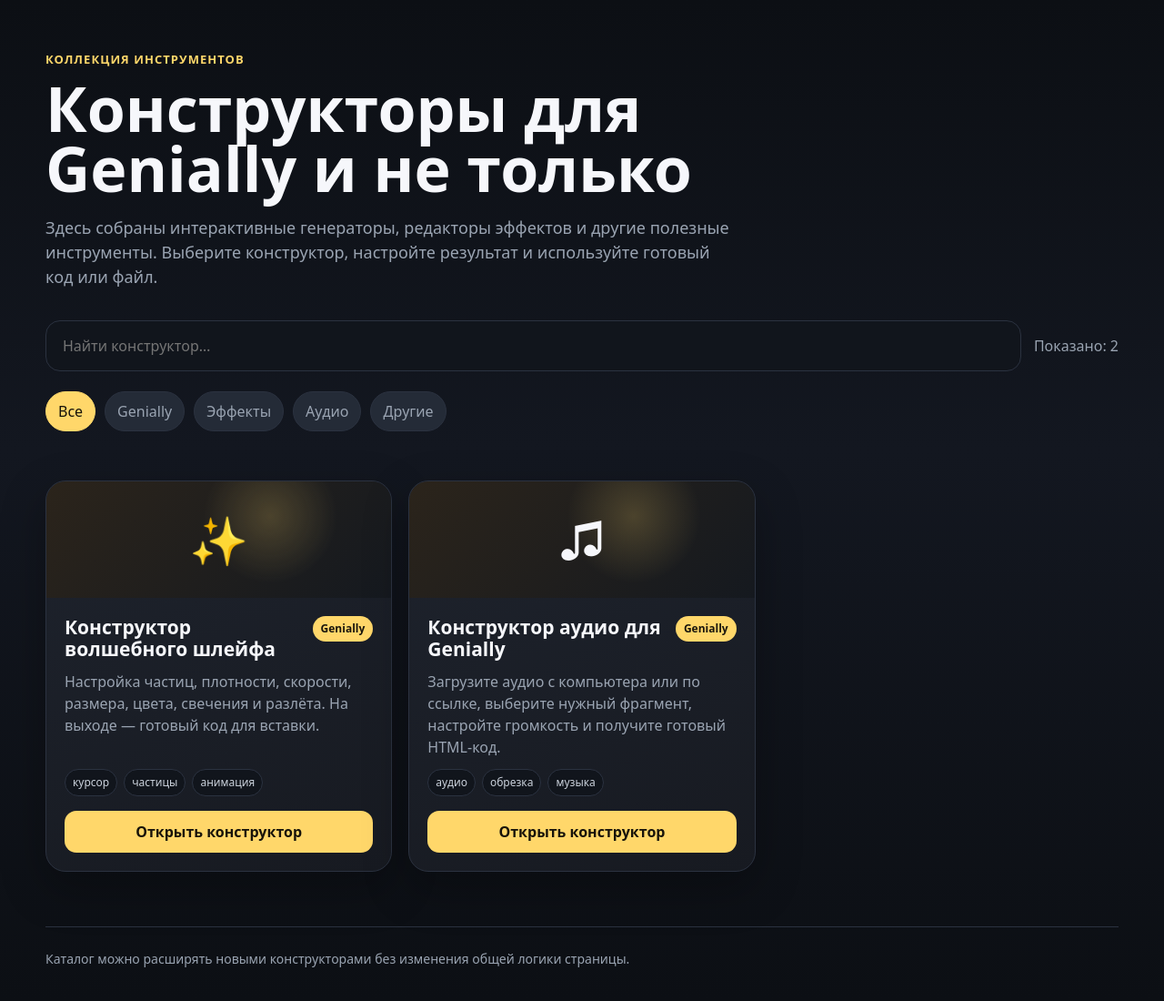
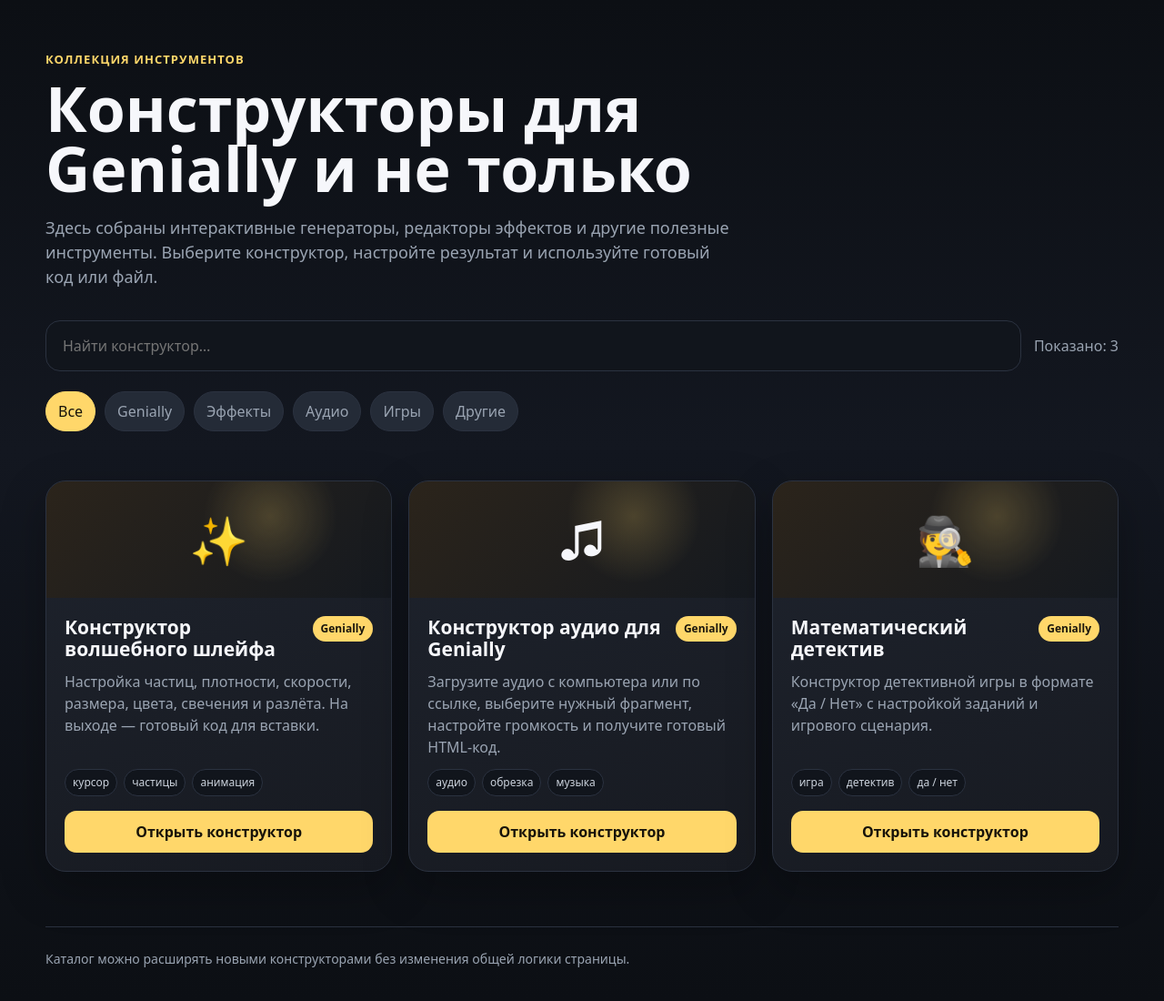
Before and after one commit to marianikitina0603-del/konstruktor, a plain HTML site: page index.html in a window 1280 px wide. Shown: the whole page at 91% size. Drawn offline with Linux system fonts and the light colour scheme.

Commit message:
Add mathematical detective constructor to catalog

```diff
--- a/index.html
+++ b/index.html
@@ -56,6 +56,7 @@
         <button class="filter" data-filter="genially">Genially</button>
         <button class="filter" data-filter="effects">Эффекты</button>
         <button class="filter" data-filter="audio">Аудио</button>
+        <button class="filter" data-filter="games">Игры</button>
         <button class="filter" data-filter="other">Другие</button>
       </div>
     </header>
@@ -85,6 +86,19 @@
             <p class="desc">Загрузите аудио с компьютера или по ссылке, выберите нужный фрагмент, настройте громкость и получите готовый HTML-код.</p>
             <div class="tags"><span class="tag">аудио</span><span class="tag">обрезка</span><span class="tag">музыка</span></div>
             <a class="open" href="constructors/audio-genially.html">Открыть конструктор</a>
+          </div>
+        </article>
+
+        <article class="card" data-category="genially games" data-search="математический детектив yes or no да нет игра genially конструктор вопросы расследование">
+          <div class="preview">🕵️</div>
+          <div class="body">
+            <div class="topline">
+              <h2>Математический детектив</h2>
+              <span class="badge">Genially</span>
+            </div>
+            <p class="desc">Конструктор детективной игры в формате «Да / Нет» с настройкой заданий и игрового сценария.</p>
+            <div class="tags"><span class="tag">игра</span><span class="tag">детектив</span><span class="tag">да / нет</span></div>
+            <a class="open" href="constructors/detektiv%20yes%20or%20no.html">Открыть конструктор</a>
           </div>
         </article>
       </section>
```
